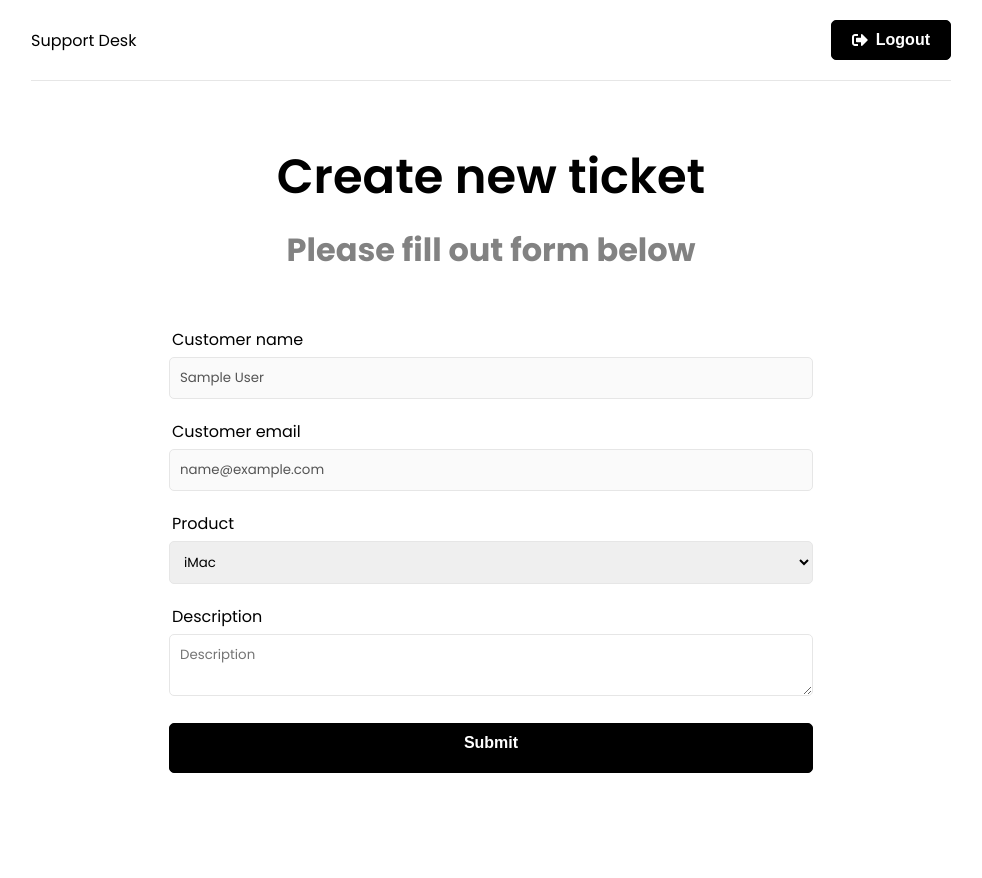
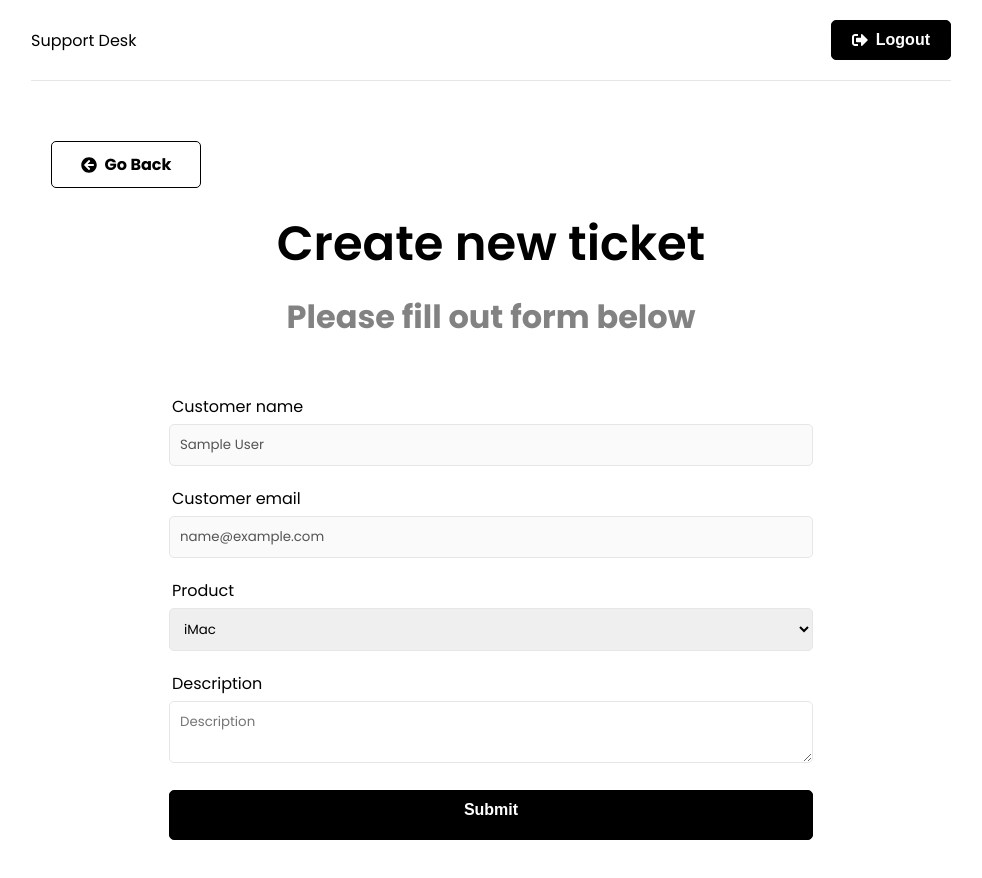
Before and after one commit to jawale204/SupportDesk, a React (Create React App) app in the folder frontend/: page /new-ticket in a window 1280 px wide. Shown: the whole page, without its empty margins (149-1131 px from the left). Before the commit the page ends 813 px from the top, so only its background shows below. Built offline with nearby package versions, Linux system fonts and the light colour scheme; sample sign-in values are in the browser's storage.

Commit message:
back button added

```diff
--- /dev/null
+++ b/frontend/src/components/BackButton.jsx
@@ -0,0 +1,13 @@
+import { Link } from "react-router-dom";
+import { FaArrowCircleLeft } from "react-icons/fa";
+function BackButton({ url }) {
+  return (
+    <Link to={url}>
+      <div className="btn btn-reverse btn-back">
+        <FaArrowCircleLeft /> Go Back
+      </div>
+    </Link>
+  );
+}
+
+export default BackButton;
--- a/frontend/src/pages/CreateTicket.jsx
+++ b/frontend/src/pages/CreateTicket.jsx
@@ -1,3 +1,4 @@
+import BackButton from "../components/BackButton";
 import React from "react";
 import { useState, useEffect } from "react";
 import { useSelector, useDispatch } from "react-redux";
@@ -36,6 +37,7 @@
   return (
     <>
       <section className="heading">
+        <BackButton url="/" />
         <h1>Create new ticket</h1>
         <p>Please fill out form below</p>
       </section>
```
